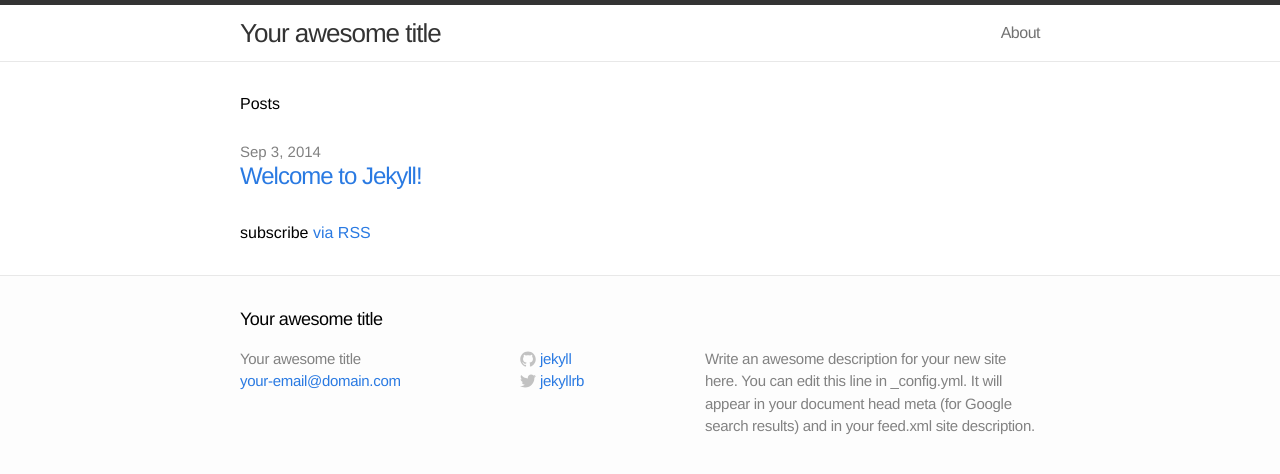
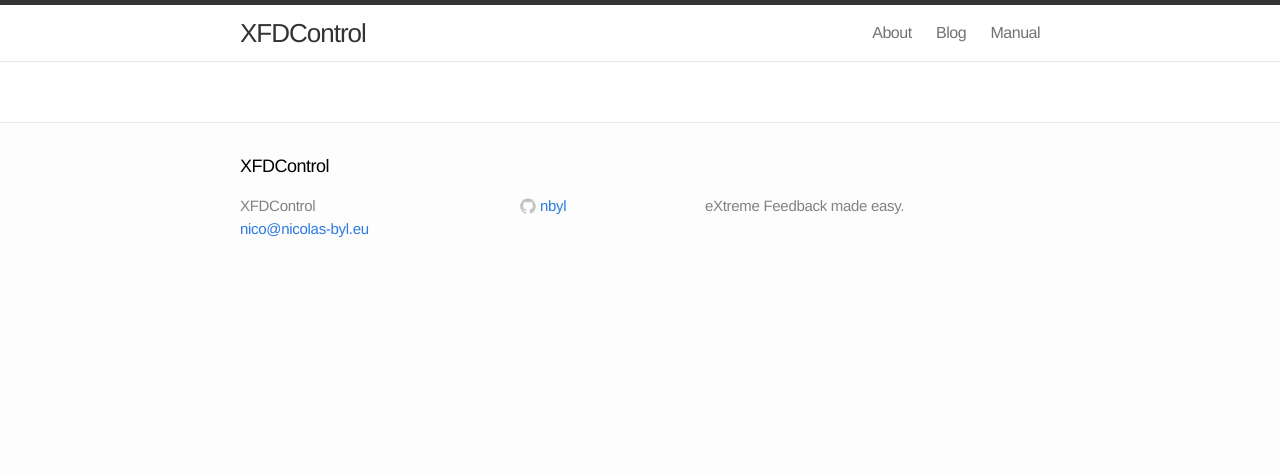
Before and after one commit to nbyl/xfdcontrol, a Jekyll site: the page built from index.html, in a window 1280 px wide. Shown: the top 474 px of the page. Built offline with Jekyll 4.4.1, drawn with Linux system fonts in a browser that asks for light colours.

Commit message:
added basic structure of page

```diff
--- a/_config.yml
+++ b/_config.yml
@@ -1,11 +1,10 @@
 # Site settings
-title: Your awesome title
-email: your-email@domain.com
-description: "Write an awesome description for your new site here. You can edit this line in _config.yml. It will appear in your document head meta (for Google search results) and in your feed.xml site description."
+title: XFDControl
+email: nico@nicolas-byl.eu
+description: "eXtreme Feedback made easy."
 baseurl: ""
-url: "http://yourdomain.com"
-twitter_username: jekyllrb
-github_username:  jekyll
+url: "https://nbyl.github.com/xfdcontrol"
+github_username:  nbyl
 
 # Build settings
 markdown: kramdown
--- a/index.html
+++ b/index.html
@@ -4,17 +4,4 @@ layout: default
 
 <div class="home">
 
-  <h1>Posts</h1>
-
-  <ul class="posts">
-    {% for post in site.posts %}
-      <li>
-        <span class="post-date">{{ post.date | date: "%b %-d, %Y" }}</span>
-        <a class="post-link" href="{{ post.url | prepend: site.baseurl }}">{{ post.title }}</a>
-      </li>
-    {% endfor %}
-  </ul>
-
-  <p class="rss-subscribe">subscribe <a href="{{ "/feed.xml" | prepend: site.baseurl }}">via RSS</a></p>
-
 </div>
--- /dev/null
+++ b/manual.md
@@ -0,0 +1,5 @@
+---
+layout: page
+title: Manual
+permalink: /manual/
+---
```
Also changed, not shown: _posts/2014-09-03-version-0-1-0.released.markdown (added, +8 -0 lines), _posts/2014-09-03-welcome-to-jekyll.markdown (deleted, +0 -24 lines), blog.md (added, +17 -0 lines).
